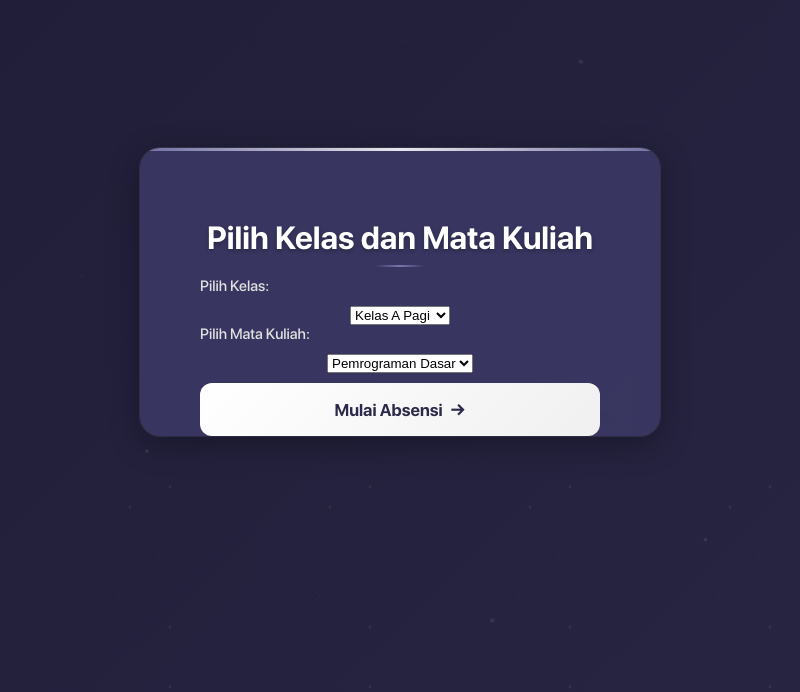
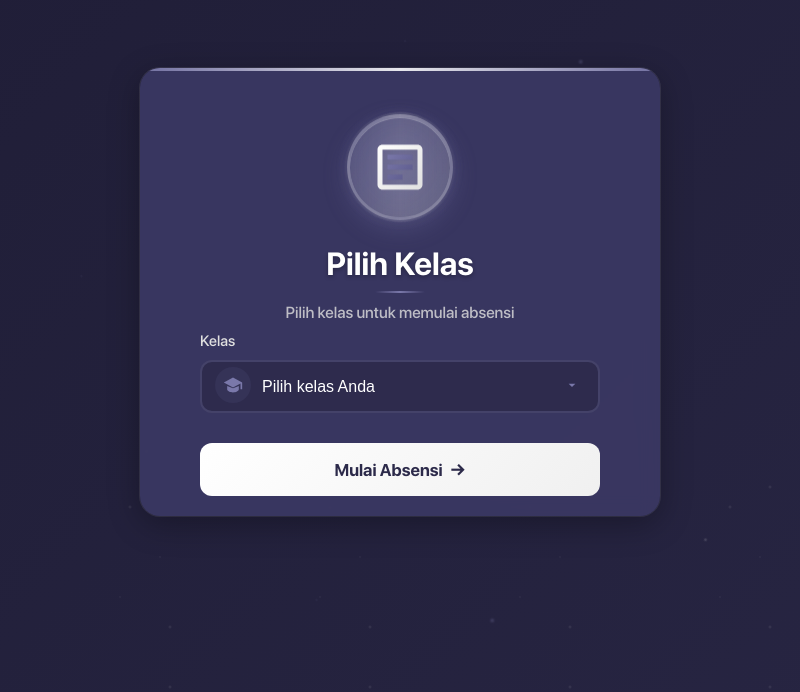
Before and after one commit to AldyRevigustian/FR-Electron, an Electron app: page src/html/selection.html in a window 800 px wide. Shown: the part 108-800 px from the top of the page. Drawn offline with Linux system fonts and the light colour scheme; no server answers; files whose address does not match are found by name.

Commit message:
Select Class

```diff
--- a/main.js
+++ b/main.js
@@ -55,7 +55,7 @@ ipcMain.handle('login', async (event, { email, password }) => {
   data.append('password', password);
 
   try {
-    const response = await axios.post(URL_API + '/dosen/login', data, {
+    const response = await axios.post(URL_API + '/guru/login', data, {
       headers: data.getHeaders(),
       maxBodyLength: Infinity,
     });
--- a/src/css/style.css
+++ b/src/css/style.css
@@ -315,6 +315,135 @@ body::after {
     100% { transform: translateX(100px) translateY(-100px) rotate(180deg); }
 }
 
+/* Selection Page Specific Styles */
+.selection-header {
+    margin-bottom: 10px;
+}
+
+.select-group {
+    position: relative;
+    margin-bottom: 30px;
+}
+
+.select-icon {
+    position: absolute;
+    top: 35px;
+    left: 15px;
+    z-index: 10;
+    background: rgba(122, 120, 170, 0.1);
+    border-radius: 50%;
+    padding: 8px;
+    display: flex;
+    align-items: center;
+    justify-content: center;
+    transition: all 0.3s ease;
+}
+
+.select-group:focus-within .select-icon {
+    background: rgba(122, 120, 170, 0.2);
+    transform: scale(1.1);
+}
+
+.custom-select-wrapper {
+    position: relative;
+}
+
+.custom-select-wrapper select {
+    width: 100%;
+    padding: 16px 60px 16px 60px; /* Space for icon and arrow */
+    margin-bottom: 0;
+    border: 2px solid rgba(122, 120, 170, 0.3);
+    border-radius: 12px;
+    background: rgba(44, 42, 74, 0.8);
+    color: #FFFFFF;
+    font-size: 16px;
+    box-sizing: border-box;
+    transition: all 0.3s ease;
+    appearance: none;
+    -webkit-appearance: none;
+    -moz-appearance: none;
+    cursor: pointer;
+}
+
+.custom-select-wrapper select option {
+    background: #2C2A4A;
+    color: #FFFFFF;
+    padding: 12px;
+}
+
+.custom-select-wrapper select option:hover,
+.custom-select-wrapper select option:checked {
+    background: #7A78AA;
+    color: #FFFFFF;
+}
+
+.custom-select-wrapper select:focus {
+    outline: none;
+    border-color: #7A78AA;
+    box-shadow:
+        0 0 0 3px rgba(122, 120, 170, 0.2),
+        0 4px 12px rgba(122, 120, 170, 0.3);
+    transform: translateY(-2px);
+}
+
+.select-arrow {
+    position: absolute;
+    top: 50%;
+    right: 20px;
+    transform: translateY(-50%);
+    pointer-events: none;
+    transition: transform 0.3s ease;
+}
+
+.custom-select-wrapper:focus-within .select-arrow {
+    transform: translateY(-50%) rotate(180deg);
+}
+
+/* Messages styling */
+#pythonMessages {
+    margin-top: 20px;
+    margin-bottom: 10px;
+    /* min-height: 60px; */
+}
+
+#pythonMessages p {
+    padding: 12px 16px;
+    border-radius: 8px;
+    margin: 8px 0;
+    font-family: 'SFMedium', Arial, sans-serif;
+}
+
+#pythonMessages .error {
+    background: rgba(255, 107, 107, 0.1);
+    border: 1px solid rgba(255, 107, 107, 0.3);
+    color: #FF6B6B;
+}
+
+#pythonMessages .success {
+    background: rgba(76, 175, 80, 0.1);
+    border: 1px solid rgba(76, 175, 80, 0.3);
+    color: #4CAF50;
+}
+
+#pythonMessages .info {
+    background: rgba(122, 120, 170, 0.1);
+    border: 1px solid rgba(122, 120, 170, 0.3);
+    color: #7A78AA;
+}
+
+/* Button disabled state */
+button[type="submit"]:disabled {
+    background: linear-gradient(135deg, #B0B0B0 0%, #A0A0A0 100%);
+    color: #666666;
+    cursor: not-allowed;
+    transform: none;
+    box-shadow: none;
+}
+
+button[type="submit"]:disabled::after {
+    display: none;
+}
+
 /* Responsive adjustments */
 @media (max-width: 480px) {
     .container {
--- a/src/html/selection.html
+++ b/src/html/selection.html
@@ -1,24 +1,60 @@
 <!DOCTYPE html>
 <html>
 <head>
-    <title>Pilih Kelas & Mata Kuliah</title>
+    <title>Pilih Kelas</title>
     <link rel="stylesheet" href="../css/style.css">
+    <meta charset="UTF-8">
+    <meta name="viewport" content="width=device-width, initial-scale=1.0">
 </head>
 <body>
     <div class="container">
-        <h1>Pilih Kelas dan Mata Kuliah</h1>
+        <div class="selection-header">
+            <div class="icon-wrapper">
+                <svg width="60" height="60" viewBox="0 0 24 24" fill="none" xmlns="http://www.w3.org/2000/svg">
+                    <!-- Classroom icon -->
+                    <path d="M19 3H5C3.9 3 3 3.9 3 5V19C3 20.1 3.9 21 5 21H19C20.1 21 21 20.1 21 19V5C21 3.9 20.1 3 19 3ZM19 19H5V5H19V19Z" fill="url(#classroomGradient)"/>
+                    <path d="M7 7H17V9H7V7ZM7 11H17V13H7V11ZM7 15H13V17H7V15Z" fill="url(#linesGradient)"/>
+                    <defs>
+                        <linearGradient id="classroomGradient" x1="0%" y1="0%" x2="100%" y2="100%">
+                            <stop offset="0%" style="stop-color:#FFFFFF;stop-opacity:1" />
+                            <stop offset="100%" style="stop-color:#E0E0E0;stop-opacity:1" />
+                        </linearGradient>
+                        <linearGradient id="linesGradient" x1="0%" y1="0%" x2="100%" y2="100%">
+                            <stop offset="0%" style="stop-color:#7A78AA;stop-opacity:1" />
+                            <stop offset="100%" style="stop-color:#5A588A;stop-opacity:1" />
+                        </linearGradient>
+                    </defs>
+                </svg>
+                <div class="icon-glow"></div>
+            </div>
+            <h1>Pilih Kelas</h1>
+            <p class="subtitle">Pilih kelas untuk memulai absensi</p>
+        </div>
         <form id="selectionForm">
-            <div>
-                <label for="classSelect">Pilih Kelas:</label>
-                <select id="classSelect" name="classSelect" required></select>
+            <div class="select-group">
+                <div class="select-icon">
+                    <svg width="20" height="20" viewBox="0 0 24 24" fill="none" xmlns="http://www.w3.org/2000/svg">
+                        <path d="M12 3L1 9L12 15L21 10.09V17H23V9L12 3Z" fill="#7A78AA"/>
+                        <path d="M5 13.18V17.18C5 19.45 8.69 21 12 21C15.31 21 19 19.45 19 17.18V13.18L12 15.82L5 13.18Z" fill="#7A78AA"/>
+                    </svg>
+                </div>
+                <label for="classSelect">Kelas</label>
+                <div class="custom-select-wrapper">
+                    <select id="classSelect" name="classSelect" required>
+                        <option value="" disabled selected>Pilih kelas Anda</option>
+                    </select>
+                    <div class="select-arrow">
+                        <svg width="16" height="16" viewBox="0 0 24 24" fill="none" xmlns="http://www.w3.org/2000/svg">
+                            <path d="M7 10L12 15L17 10H7Z" fill="#7A78AA"/>
+                        </svg>
+                    </div>
+                </div>
             </div>
-            <div>
-                <label for="courseSelect">Pilih Mata Kuliah:</label>
-                <select id="courseSelect" name="courseSelect" required></select>
-            </div>
-            <button type="submit" id="startButton">Mulai Absensi</button>
+            <button type="submit" id="startButton">
+                <span>Mulai Absensi</span>
+            </button>
+            <div id="pythonMessages"></div>
         </form>
-        <div id="pythonMessages"></div>
     </div>
     <script src="../js/selection.js"></script>
 </body>
--- a/src/js/selection.js
+++ b/src/js/selection.js
@@ -1,20 +1,16 @@
 // src/js/selection.js
 document.addEventListener('DOMContentLoaded', () => {
     const selectionForm = document.getElementById('selectionForm');
-    const classSelect = document.getElementById('classSelect'); // Assuming <select id="classSelect">
-    const courseSelect = document.getElementById('courseSelect'); // Assuming <select id="courseSelect">
+    const classSelect = document.getElementById('classSelect');
     const startButton = document.getElementById('startButton');
     const pythonMessages = document.getElementById('pythonMessages');
 
-    // --- Populate Class and Course dropdowns (Example: hardcoded) ---
-    // In a real app, fetch these from your database via IPC
+    // --- Populate Class dropdown ---
     const classes = [
         { id: 1, name: "Kelas A Pagi" },
-        { id: 2, name: "Kelas B Sore" }
-    ];
-    const courses = [
-        { id: 101, name: "Pemrograman Dasar" },
-        { id: 102, name: "Kecerdasan Buatan" }
+        { id: 2, name: "Kelas B Sore" },
+        { id: 3, name: "Kelas C Malam" },
+        { id: 4, name: "Kelas D Weekend" }
     ];
 
     classes.forEach(cls => {
@@ -24,34 +20,29 @@ document.addEventListener('DOMContentLoaded', () => {
         classSelect.appendChild(option);
     });
 
-    courses.forEach(course => {
-        const option = document.createElement('option');
-        option.value = course.id;
-        option.textContent = course.name;
-        courseSelect.appendChild(option);
-    });
-    // --- End of example population ---
-
-
     selectionForm.addEventListener('submit', (event) => {
         event.preventDefault();
         pythonMessages.innerHTML = ''; // Clear previous messages
 
         const selectedClassOption = classSelect.options[classSelect.selectedIndex];
-        const selectedCourseOption = courseSelect.options[courseSelect.selectedIndex];
+
+        if (!selectedClassOption || !selectedClassOption.value) {
+            pythonMessages.innerHTML = '<p class="error">Silakan pilih kelas terlebih dahulu!</p>';
+            return;
+        }
 
         const params = {
             classId: parseInt(selectedClassOption.value),
             className: selectedClassOption.text,
-            courseId: parseInt(selectedCourseOption.value),
-            courseName: selectedCourseOption.text,
+            courseId: null, // Remove course requirement
+            courseName: null, // Remove course requirement
         };
 
         console.log('Starting recognition with:', params);
         window.electronAPI.startRecognition(params);
         startButton.disabled = true;
-        pythonMessages.innerHTML = '<p>Starting recognition process...</p>';
-
+        startButton.innerHTML = '<span>Memulai...</span>';
+        pythonMessages.innerHTML = '<p class="info">Memulai proses absensi...</p>';
     });
 
     // Listen for messages from Python script
@@ -60,7 +51,8 @@ document.addEventListener('DOMContentLoaded', () => {
         p.className = 'error';
         p.textContent = `Error: ${message}`;
         pythonMessages.appendChild(p);
-        startButton.disabled = false; // Re-enable button on error
+        startButton.disabled = false;
+        startButton.innerHTML = '<span>Mulai Absensi</span>';
     });
 
     window.electronAPI.onRecognitionFinished((message) => {
@@ -68,11 +60,11 @@ document.addEventListener('DOMContentLoaded', () => {
         p.className = 'success';
         p.textContent = message;
         pythonMessages.appendChild(p);
-        startButton.disabled = false; // Re-enable button
+        startButton.disabled = false;
+        startButton.innerHTML = '<span>Mulai Absensi</span>';
     });
 
     // Clean up listeners when the page is about to be unloaded
-    // This is important if you navigate away and back to this page.
     window.addEventListener('beforeunload', () => {
         window.electronAPI.removeAllPythonErrorListeners();
         window.electronAPI.removeAllRecognitionFinishedListeners();
```
Also changed, not shown: src/html/login.html (+13 -9 lines).
